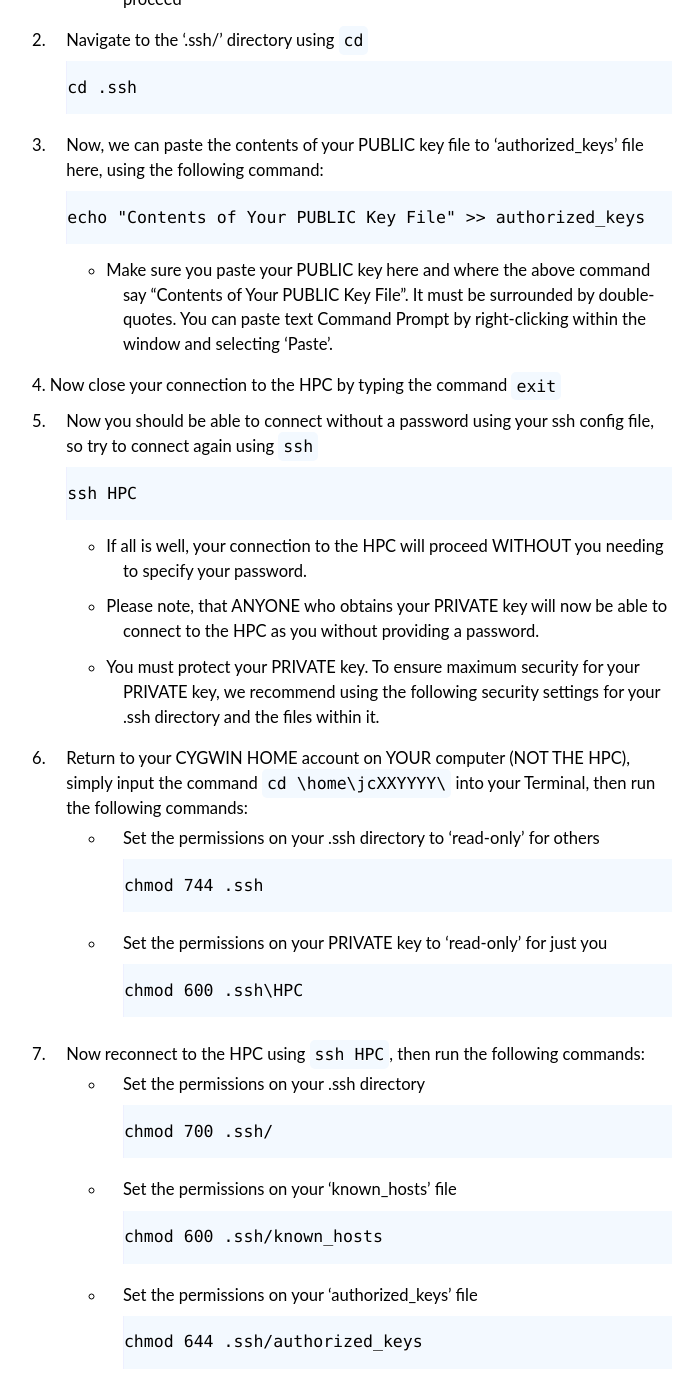
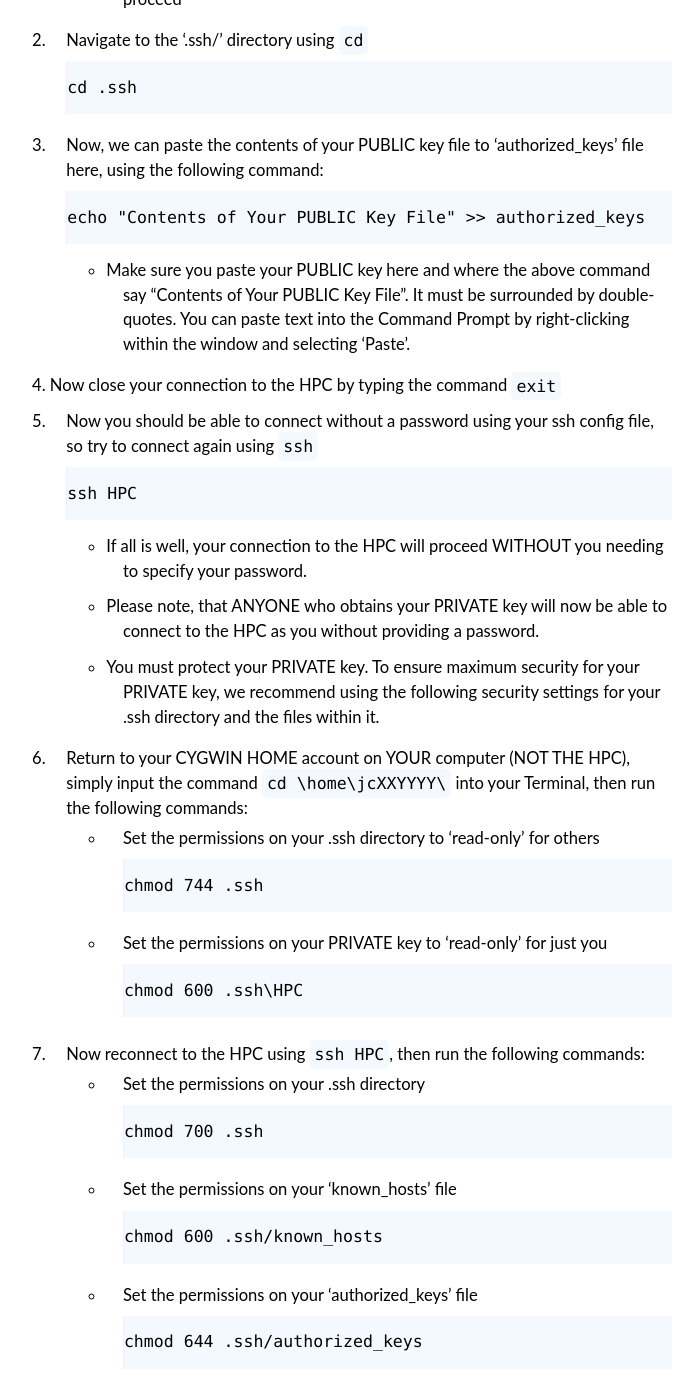
Before and after one commit to collinstorlie/aquasync, a Jekyll site: the page built from index.md, in a window 1280 px wide and 1400 px high, scrolled down 13137 px. Shown: the whole window, without its empty margins (299-997 px from the left). Built offline with Jekyll 4.4.1, drawn with Linux system fonts in a browser that asks for light colours; nearby versions of some CDN libraries; our own code applies the rules of GitHub Pages for plain Markdown files; some of the changed text lies outside the part shown.

Commit message:
cleaned up some small errors

````diff
--- a/index.md
+++ b/index.md
@@ -215,7 +215,7 @@ rsync -avz ~/Desktop/jcXXYYYY_AQSYNC HPC:/homeN/XX/jcXXYYYY/MYSYMLINK
 * In the above command, your directory path will start with 'homeN', where 'N' is a number between 1 and 6. If you can't remember which 'home' your HPC count resides in.
 Simply log-in to the HPC with the command `ssh HPC` then run the command `pwd` to display the full directory path of your HPC home.
 10. To exit nano and save this file:
-* First hold CONTROL and press ENTER
+* Use the key binding CTRL+X
 * Then type 'y' to confirm the file name and press ENTER again
 
 ### Automate File Synchronisation Between Your Computer and the HPC
@@ -361,7 +361,7 @@ cd .ssh
 ```
 echo "Contents of Your PUBLIC Key File" >> authorized_keys
 ```
-* Make sure you paste your PUBLIC key here and where the above command say "Contents of Your PUBLIC Key File".  It must be surrounded by double-quotes.  You can paste text Command Prompt by right-clicking within the window and selecting 'Paste'.
+* Make sure you paste your PUBLIC key here and where the above command say "Contents of Your PUBLIC Key File".  It must be surrounded by double-quotes.  You can paste text into the Command Prompt by right-clicking within the window and selecting 'Paste'.
 4.  Now close your connection to the HPC by typing the command `exit`
 5.  Now you should be able to connect without a password using your ssh config file, so try to connect again using `ssh`
 ```
@@ -382,7 +382,7 @@ chmod 600 .ssh\HPC
 7. Now reconnect to the HPC using `ssh HPC`, then run the following commands:
 * Set the permissions on your .ssh directory
 ```
-chmod 700 .ssh/
+chmod 700 .ssh
 ```
 * Set the permissions on your 'known\_hosts' file
 ```
````
